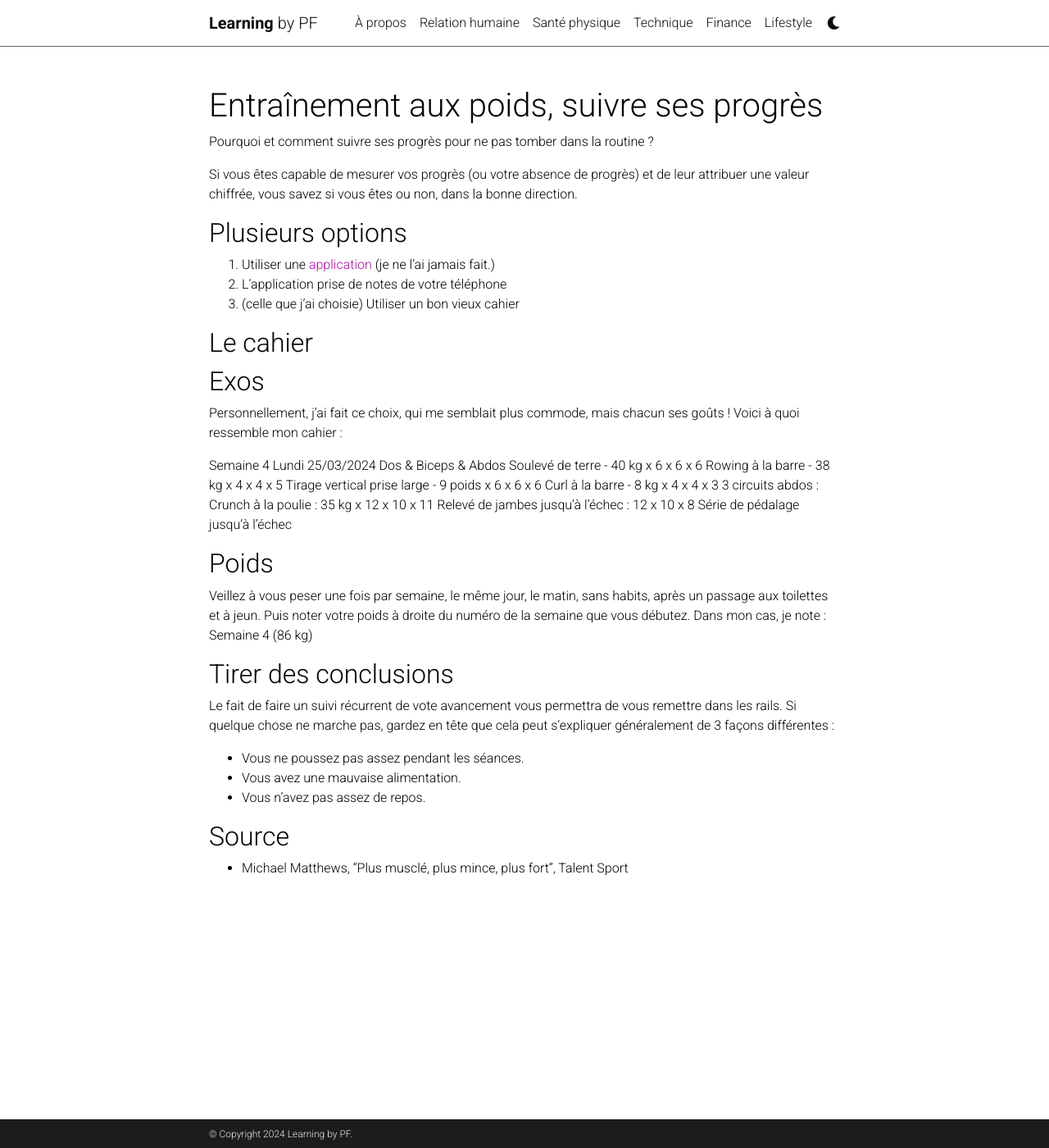
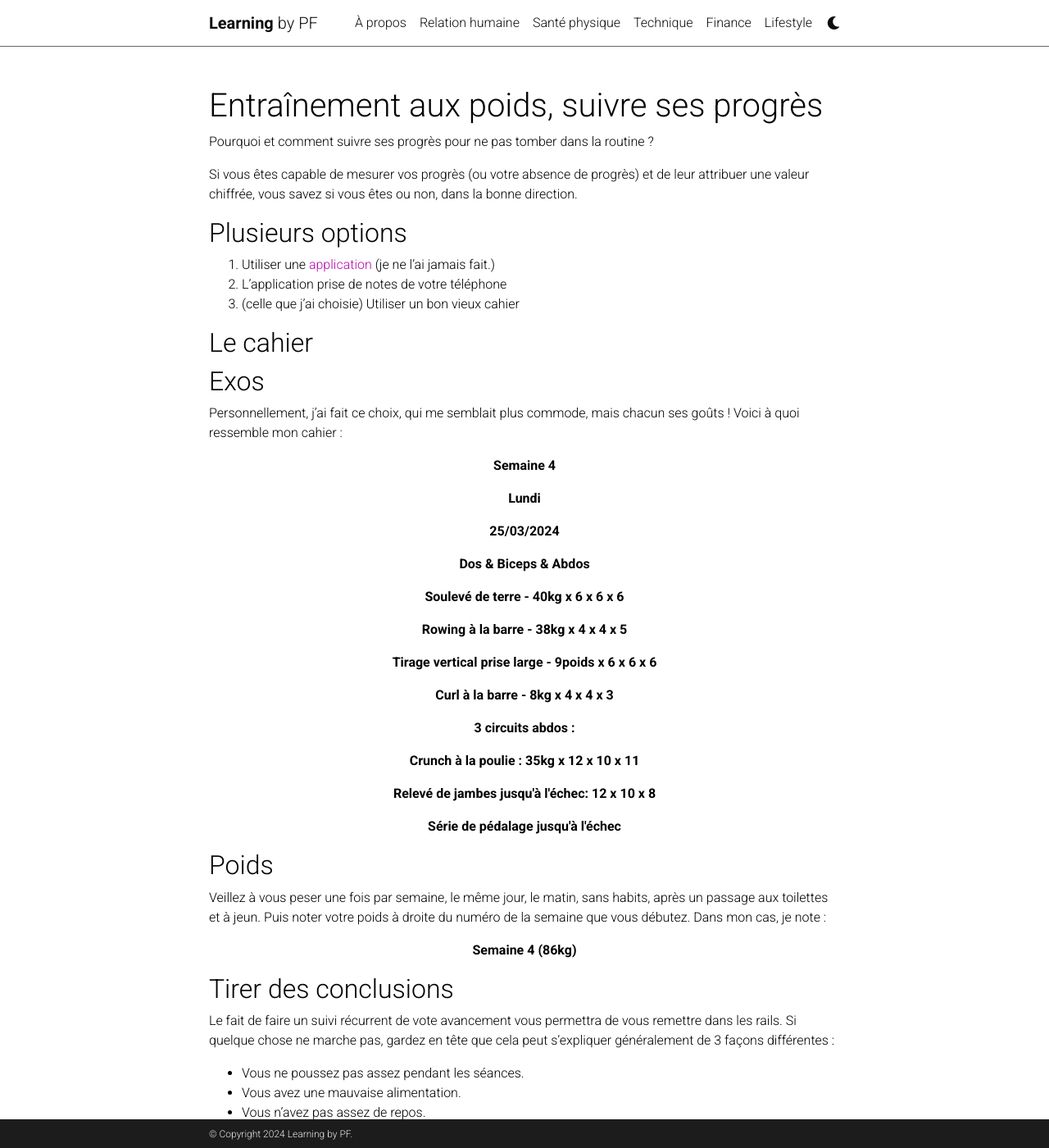
Before and after one commit to mpek29/learning, a Jekyll site: the page built from _physical/tracking.md, in a window 1280 px wide and 1400 px high. Shown: the whole window at 82% size. Built offline with Jekyll 4.4.1, drawn with Linux system fonts in a browser that asks for light colours; comment, search, counter and statistics services are not loaded; a style sheet for code colours, icons or effects is not loaded.

Commit message:
Update tracking.md

```diff
--- a/_physical/tracking.md
+++ b/_physical/tracking.md
@@ -19,24 +19,24 @@ Si vous êtes capable de mesurer vos progrès (ou votre absence de progrès) et
 Personnellement, j'ai fait ce choix, qui me semblait plus commode, mais chacun ses goûts !
 Voici à quoi ressemble mon cahier :
 
-Semaine 4
-Lundi
-25/03/2024
-Dos & Biceps & Abdos
-Soulevé de terre - 40 kg x 6 x 6 x 6
-Rowing à la barre - 38 kg x 4 x 4 x 5
-Tirage vertical prise large - 9 poids x 6 x 6 x 6
-Curl à la barre - 8 kg x 4 x 4 x 3
-3 circuits abdos :
-Crunch à la poulie : 35 kg x 12 x 10 x 11
-Relevé de jambes jusqu'à l'échec : 12 x 10 x 8
-Série de pédalage jusqu'à l'échec
+<p align="center"><strong>Semaine 4</strong></p>
+<p align="center"><strong>Lundi</strong></p>
+<p align="center"><strong>25/03/2024</strong></p>
+<p align="center"><strong>Dos & Biceps & Abdos</strong></p>
+<p align="center"><strong>Soulevé de terre - 40kg x 6 x 6 x 6</strong></p>
+<p align="center"><strong>Rowing à la barre - 38kg x 4 x 4 x 5</strong></p>
+<p align="center"><strong>Tirage vertical prise large - 9poids x 6 x 6 x 6</strong></p>
+<p align="center"><strong>Curl à la barre - 8kg x 4 x 4 x 3</strong></p>
+<p align="center"><strong>3 circuits abdos : </strong></p>
+<p align="center"><strong>Crunch à la poulie : 35kg x 12 x 10 x 11</strong></p>
+<p align="center"><strong>Relevé de jambes jusqu'à l'échec: 12 x 10 x 8</strong></p>
+<p align="center"><strong>Série de pédalage jusqu'à l'échec </strong></p>
 
 ## Poids
 Veillez à vous peser une fois par semaine, le même jour, le matin, sans habits, après un passage aux toilettes et à jeun.
 Puis noter votre poids à droite du numéro de la semaine que vous débutez.
 Dans mon cas, je note :
-Semaine 4 (86 kg)
+<p align="center"><strong>Semaine 4 (86kg) </strong></p>
 
 ## Tirer des conclusions
 Le fait de faire un suivi récurrent de vote avancement vous permettra de vous remettre dans les rails. Si quelque chose ne marche pas, gardez en tête que cela peut s'expliquer généralement de 3 façons différentes :
```
